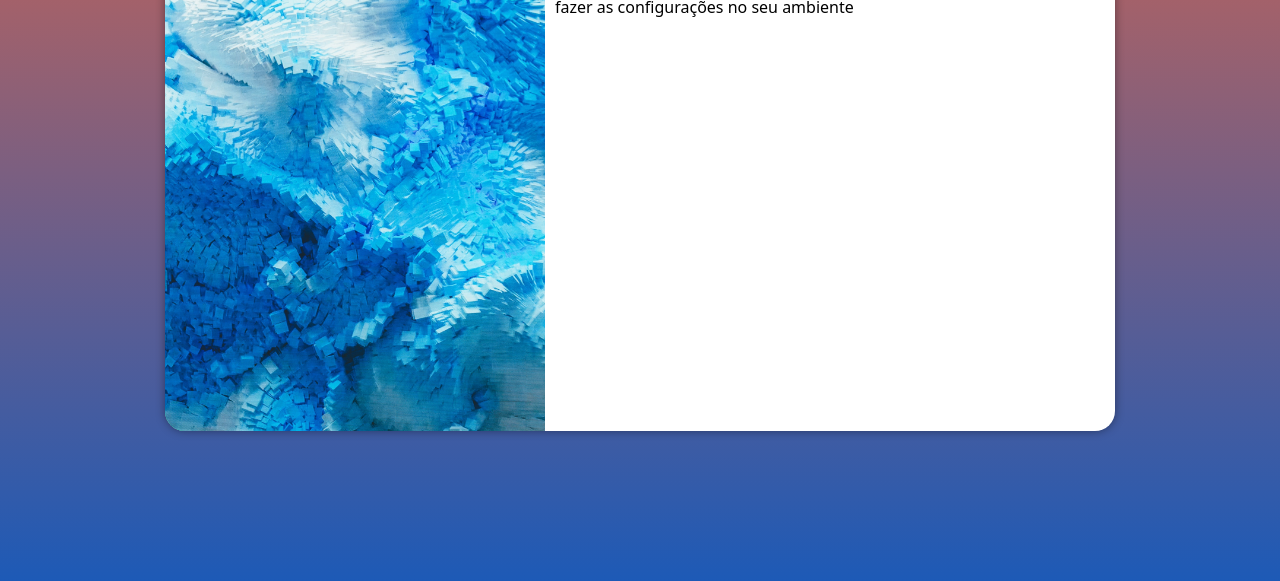
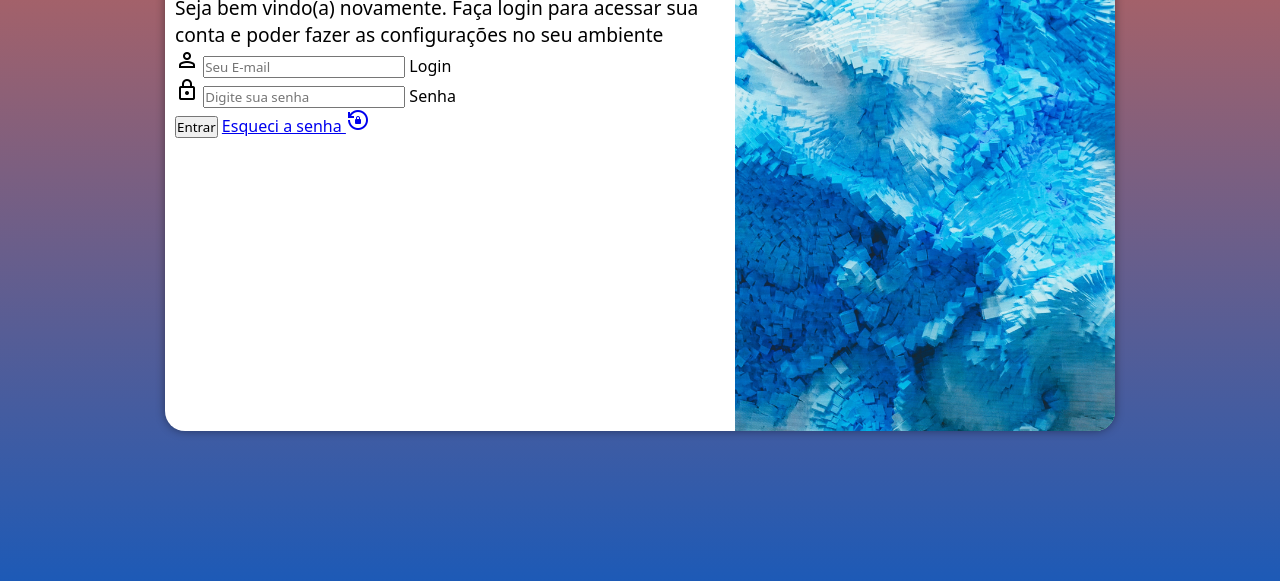
Before and after one commit to KauanMoretti/projeto-login, a plain HTML site: page index.html in a window 1280 px wide. Shown: the part 219-800 px from the top of the page. Drawn offline with nearby package versions, Linux system fonts and the light colour scheme.

Commit message:
Adicionei o Formulário

```diff
--- a/estilos/media-query.css
+++ b/estilos/media-query.css
@@ -38,13 +38,21 @@ Grandes Telas: acima de 1200px */
     }
 
     section#login > div#imagem  {
-        float: left;
+        float: right;
         width: 40%;
         height: 100%;
     }
 
     section#login > div#formulario{
-        float: right;
+        float: left;
         width: 60%;
     }
+
+    div#formulario > h1{
+        font-size: 2em;
+    }
+
+    div#formulario > p {
+        font-size: 1.2em;
+    }
 }
--- a/estilos/style.css
+++ b/estilos/style.css
@@ -54,3 +54,12 @@ section#login > div#formulario{
     display: block;
     padding: 10px;
 }
+
+div#formulario > h1{
+    text-align: center;
+    margin-bottom: 10px;
+}
+
+div#formulario > p {
+    font-size: 0.8em;
+}
--- a/index.html
+++ b/index.html
@@ -4,6 +4,7 @@
     <meta charset="UTF-8">
     <meta name="viewport" content="width=device-width, initial-scale=1.0">
     <title>Login</title>
+    <link rel="stylesheet" href="https://fonts.googleapis.com/css2?family=Material+Symbols+Outlined:opsz,wght,FILL,GRAD@20..48,100..700,0..1,-50..200" />
     <link rel="stylesheet" href="estilos/style.css">
     <link rel="stylesheet" href="estilos/media-query.css">
 </head>
@@ -16,7 +17,24 @@
             <div id="formulario">
                 <h1>Login</h1>
                 <p>Seja bem vindo(a) novamente. Faça login para acessar sua conta e poder fazer as configurações no seu ambiente</p>
-                <form action="login.php" method="post">
+                <form action="login.php"method="post" autocomplete="on">
+                    <div class="campo">
+                        <span class="material-symbols-outlined">
+                            person
+                        </span>
+                        <input type="email" name="login" id="ilogin" placeholder="Seu E-mail" autocomplete="email" required maxlength="30">
+                        <label for="ilogin">Login</label>
+                    </div>
+                    <div class="campo">
+                        <span class="material-symbols-outlined">
+                            lock
+                        </span>
+                        <input type="password" name="senha" id="isenha" placeholder="Digite sua senha" autocomplete="current-password" minlength="8" maxlength="20">
+                        <label for="isenha">Senha</label>
+                    </div>
+                    <input type="submit" value="Entrar">
+                    <a href="esqueci.html">Esqueci a senha <span class="material-symbols-outlined">
+                        lock_reset </span> </a>
 
                 </form>
             </div>
```
